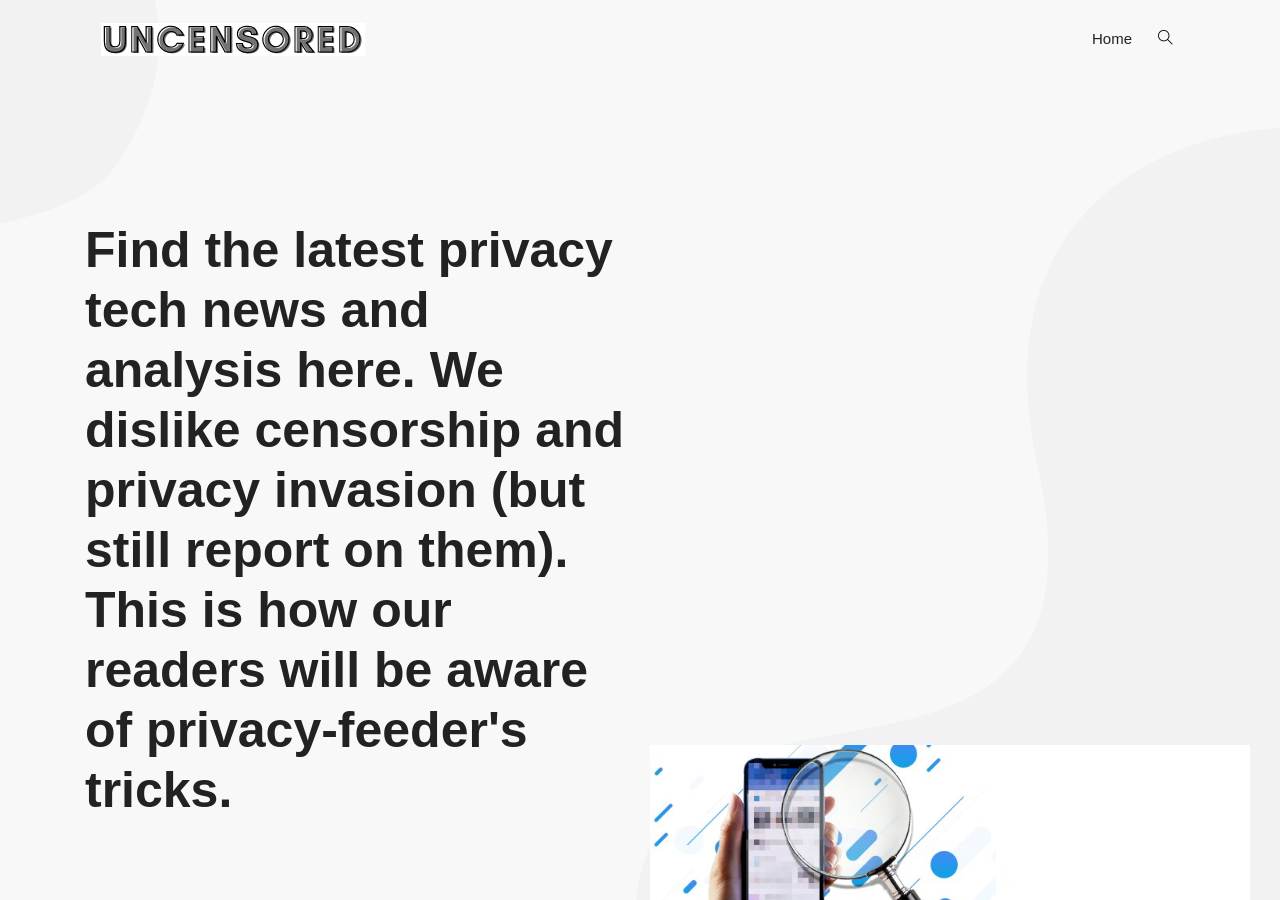
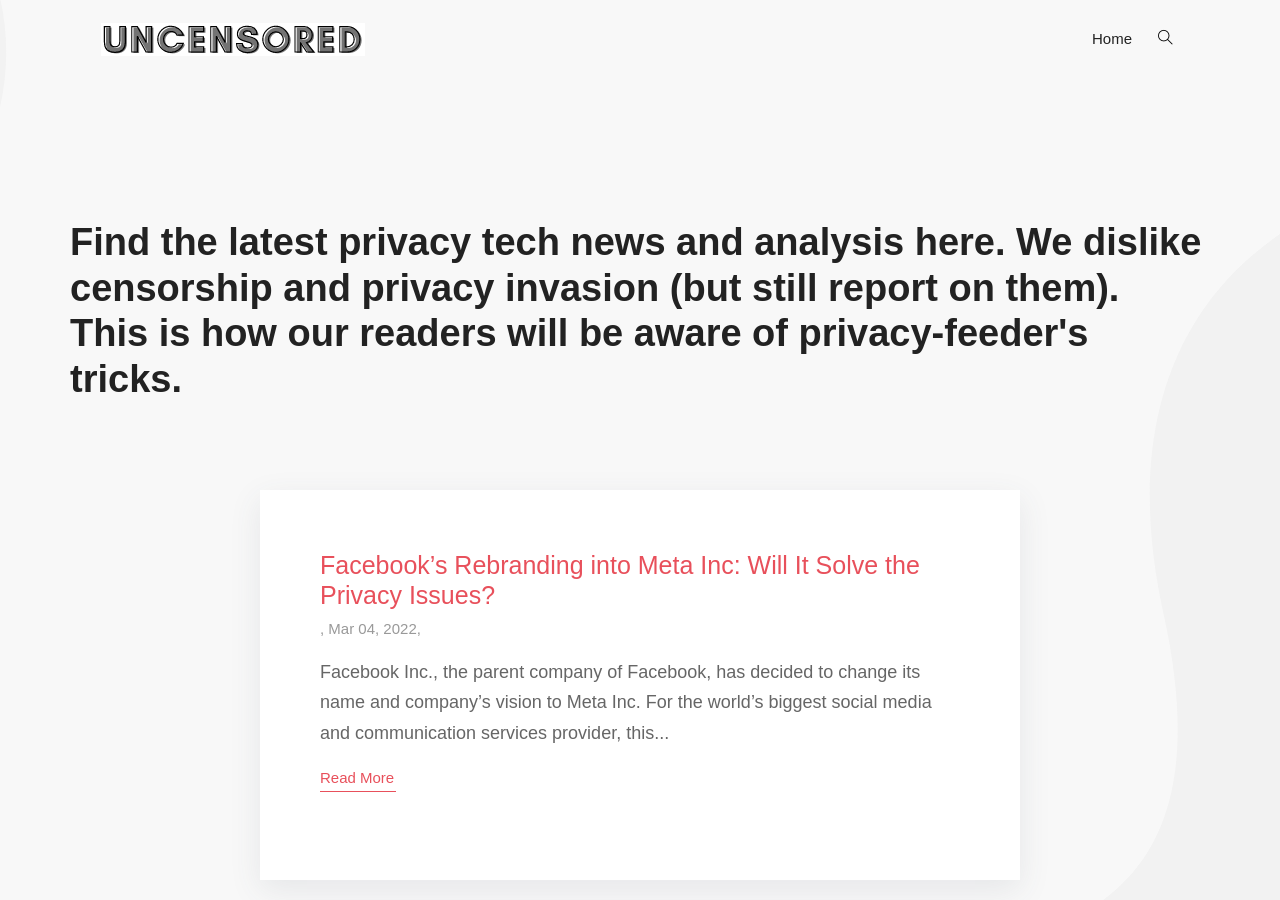
Before and after one commit to gatorpond/gatorpond.github.io, a Jekyll site: the page built from docs/index.html, in a window 1280 px wide and 900 px high. Built offline with Jekyll 4.4.1, drawn with Linux system fonts in a browser that asks for light colours; some web fonts are replaced; the list of posts is cut into pages by our own code.

Commit message:
Home page changes

```diff
--- a/docs/index.html
+++ b/docs/index.html
@@ -4,20 +4,14 @@ layout: default
 
 <!-- banner -->
 {% if site.data.homepage.banner.enable %}
-<section class="banner bg-cover"
-  style="background-image: url('{{ site.data.homepage.banner.bg_image | relative_url }}');">
-  <img src="{{ site.data.homepage.banner.image | relative_url }}" class="img-fluid illustration" alt="">
+<section class="banner bg-cover" style="background-image: url('{{ site.data.homepage.banner.bg_image }}');">
   <div class="container">
     <div class="row">
-      <div class="col-lg-6 mb-5 mb-lg-0">
-        <h1>{{ site.data.homepage.banner.title }}</h1>
-      </div>
-      <div class="col-lg-6 illustration-mobile">
-        <img src="{{ site.data.homepage.banner.image | relative_url }}" class="img-fluid" alt="">
+      <div class="mb-5 mb-lg-0">
+        <h1 style="font-size:38px">{{ site.data.homepage.banner.title }}</h1>
       </div>
     </div>
   </div>
-</section>
 {% endif %}
 <!-- /banner -->
 
```
Also changed, not shown: docs/assets/images/banner/illustration.png.
